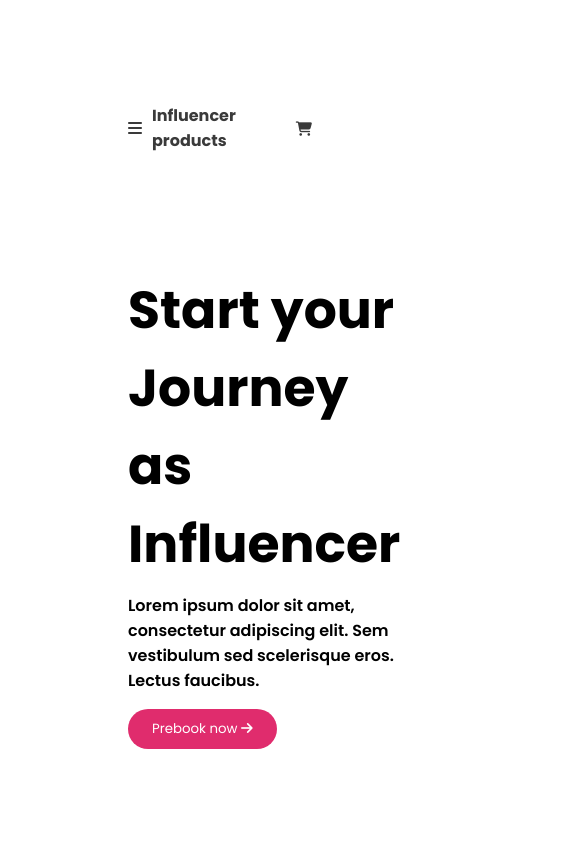
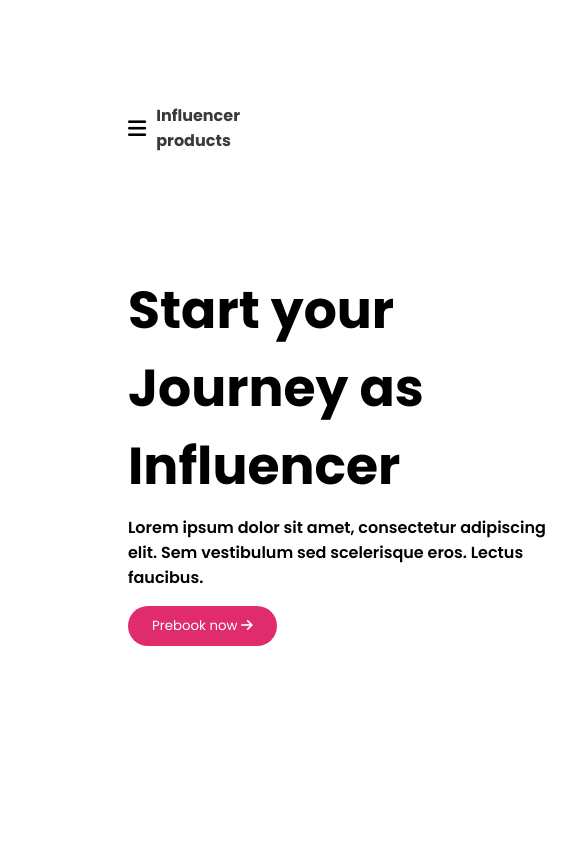
Before and after one commit to irfanulislamafif/influencer-gear2, a plain HTML site: page index.html in a window 390 px wide. Shown: the top 844 px of the page, 585 px wide, since content can reach past the window. Drawn offline with Linux system fonts and the light colour scheme.

Commit message:
the 2nd commit

```diff
--- a/index.html
+++ b/index.html
@@ -18,10 +18,10 @@
 
         <nav class="navbar">
          <div class="navbar-left">
-          <div>   </div>
-        <div >   <p class="logo">
-              <i class="fa-solid fa-bars"></i>  Influencer products
-            </p></div>
+          <i class="fa-solid fa-bars menu-icon"></i>
+         <p class="logo">
+            Influencer products
+            </p>
          </div>
        <div class="navbar-right">
           <ul class="nav-relate">
--- a/styles/influencer.css
+++ b/styles/influencer.css
@@ -10,7 +10,7 @@
     align-items: center;
     gap:10px;
 }
-.fa-bars {
+.menu-icon {
       display: none;
 }
 .navbar {
@@ -126,18 +126,32 @@ height: 414px;
  }
 
  .navbar {
-    gap:20px;
+    display: flex;
+    justify-content: space-between;
+    align-items: center;
+
  }
     .navbar-left {
-        display: grid;
-        grid-template-columns: repeat (2, 1fr);
+       display: flex;
+       align-items: center;
+       gap: 10px;
     }
-    .fa-bars {
+    .menu-icon {
         display: inline;
-       font-size: 1rem;
+       font-size: 1.3rem;
        cursor: pointer;
     }
     .logo {
         font-size: 1rem;
     }
+    .banner {
+    display: grid;
+    grid-template-columns: 1fr;
+
+    }
+
+    .nav-relate {
+        display: flex;
+        gap:15px;
+    }
 }
```
